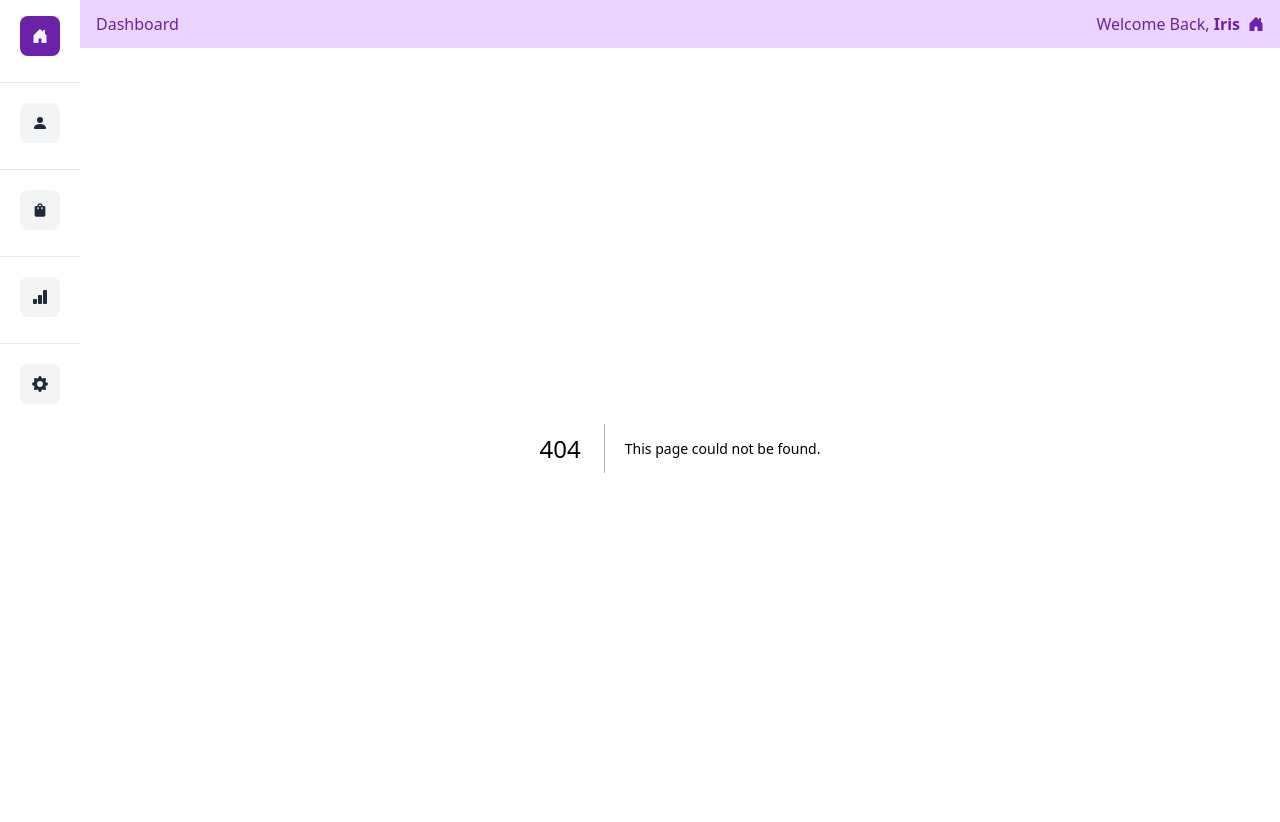
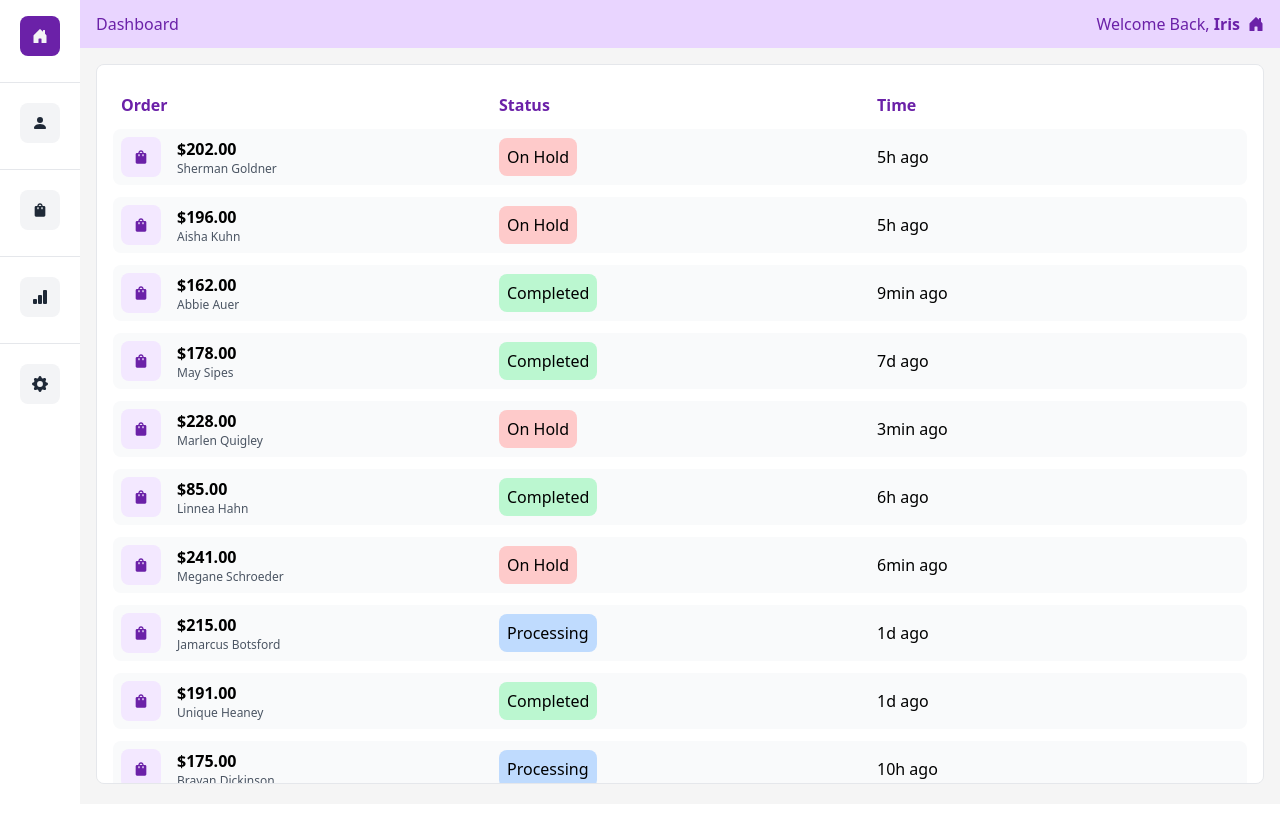
Before and after one commit to line-em/next-dashboard, a Next.js app: page /recent in a window 1280 px wide. Before the commit this address had no page. Shown: the top 822 px of the page. Built offline with nearby package versions, Linux system fonts and the light colour scheme.

Commit message:
add order page

```diff
--- /dev/null
+++ b/src/pages/recent.tsx
@@ -0,0 +1,71 @@
+import { GetStaticProps } from "next";
+import { getUsers, User } from "@/fixtures/getUsers";
+import { MdShoppingBag } from "react-icons/md";
+
+interface Props {
+	users: User[];
+}
+
+const Customers = ({ users }: Props) => {
+	return (
+		<main className="bg-neutral-100 min-h-[94.5vh] sm:overflow-hidden">
+			<section className="flex justify-between sm:p-4 w-full">
+				<div className="w-full m-auto p-4 border rounded-lg bg-white sm:overflow-y-auto sm:h-[90vh] h-[100vh]">
+					<div className="my-3 px-2 grid grid-cols-2 sm:grid-cols-3 items-center justify-between cursor-pointer gap-4 text-purple-800 font-bold">
+						<span className="sm:text-left text-right max-w-fit">Order</span>
+						<span>Status</span>
+						<span className="hidden sm:grid">Time</span>
+					</div>
+					<ul>
+						{users.map((order) => (
+							<li
+								key={order.id}
+								className="bg-gray-50 hover:bg-gray-100 rounded-lg my-3 p-2 grid grid-cols-2 sm:grid-cols-3 items-center justify-between cursor-pointer gap-4"
+							>
+								<article className="flex items-center">
+									<div
+										className="bg-purple-100 p-3 rounded-lg"
+										aria-hidden
+									>
+										<MdShoppingBag className="text-purple-800" />
+									</div>
+									<div className="flex-col">
+										<p className="pl-4 md:flex font-bold">
+											{order.lastItemPrice}
+										</p>
+										<p className="pl-4 text-gray-600 text-xs">
+											{order.name}
+										</p>
+									</div>
+								</article>
+								<article>
+									<span
+										className={`p-2 rounded-lg ${
+											order.status === "Completed"
+												? "bg-green-200"
+												: order.status === "Processing"
+												? "bg-blue-200"
+												: "bg-red-200"
+										}`}
+									>
+										{order.status}
+									</span>
+								</article>
+								<p className="hidden sm:grid">{order.time}</p>
+							</li>
+						))}
+					</ul>
+				</div>
+			</section>
+		</main>
+	);
+};
+
+export const getStaticProps: GetStaticProps<Props> = async () => {
+	const users = getUsers(20);
+	return {
+		props: { users }
+	};
+};
+
+export default Customers;
```
